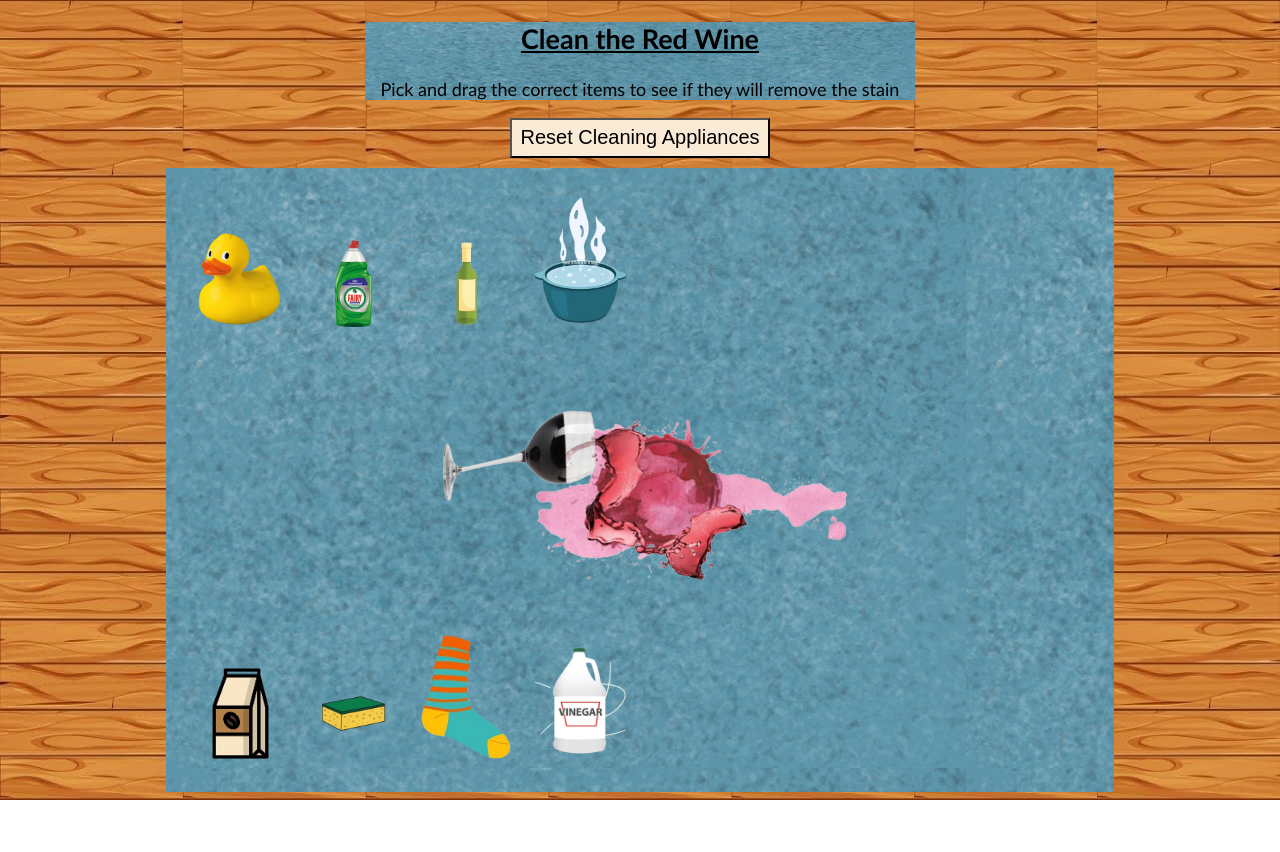
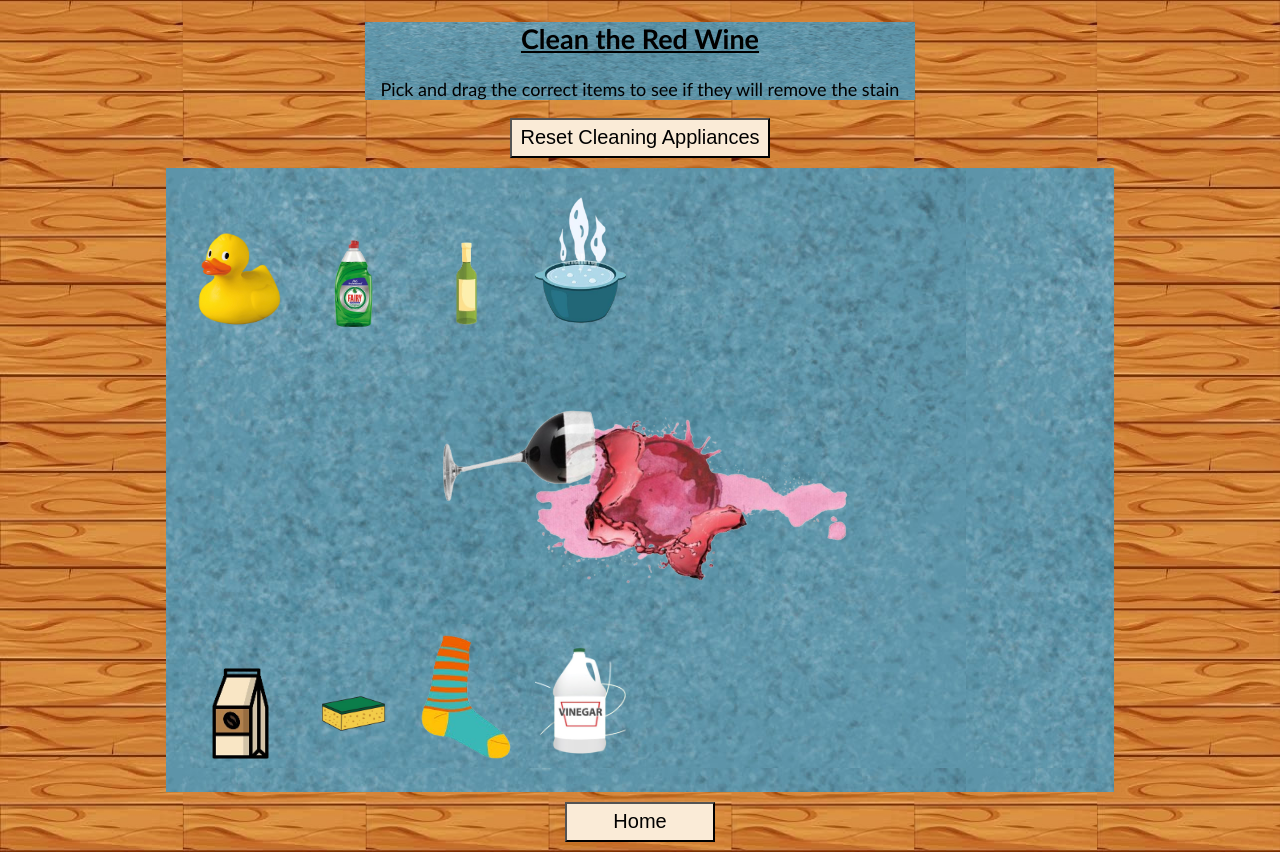
Before and after one commit to SulaMcdonald/40621387-WebTech-Coursework, a plain HTML site: page dragAndDrop/dragAndDrop.html in a window 1280 px wide. Before the commit the page ends 800 px from the top, so only its background shows below. Drawn offline with Linux system fonts and the light colour scheme.

Commit message:
added home button to drag and drop game

```diff
--- a/dragAndDrop/dragAndDrop.css
+++ b/dragAndDrop/dragAndDrop.css
@@ -65,6 +65,12 @@ button{
     margin-bottom: 10px;
 }
 
+#homeButton{
+    width: 150px;
+    height: 40px;
+    margin-top: 10px;
+}
+
 button:hover{
     background-color: lightgray;
 }
--- a/dragAndDrop/dragAndDrop.html
+++ b/dragAndDrop/dragAndDrop.html
@@ -34,5 +34,7 @@
             <img id="whiteVinegar"  src="Images/vinegar.png" class="dragItems" draggable="true" ondragstart="onDragStart(event, whiteVinegar);">
         </div>
     </div>
+
+    <button id="homeButton" onclick="location.href = '../index.html'">Home</button>
 </body>
 </html>
```
